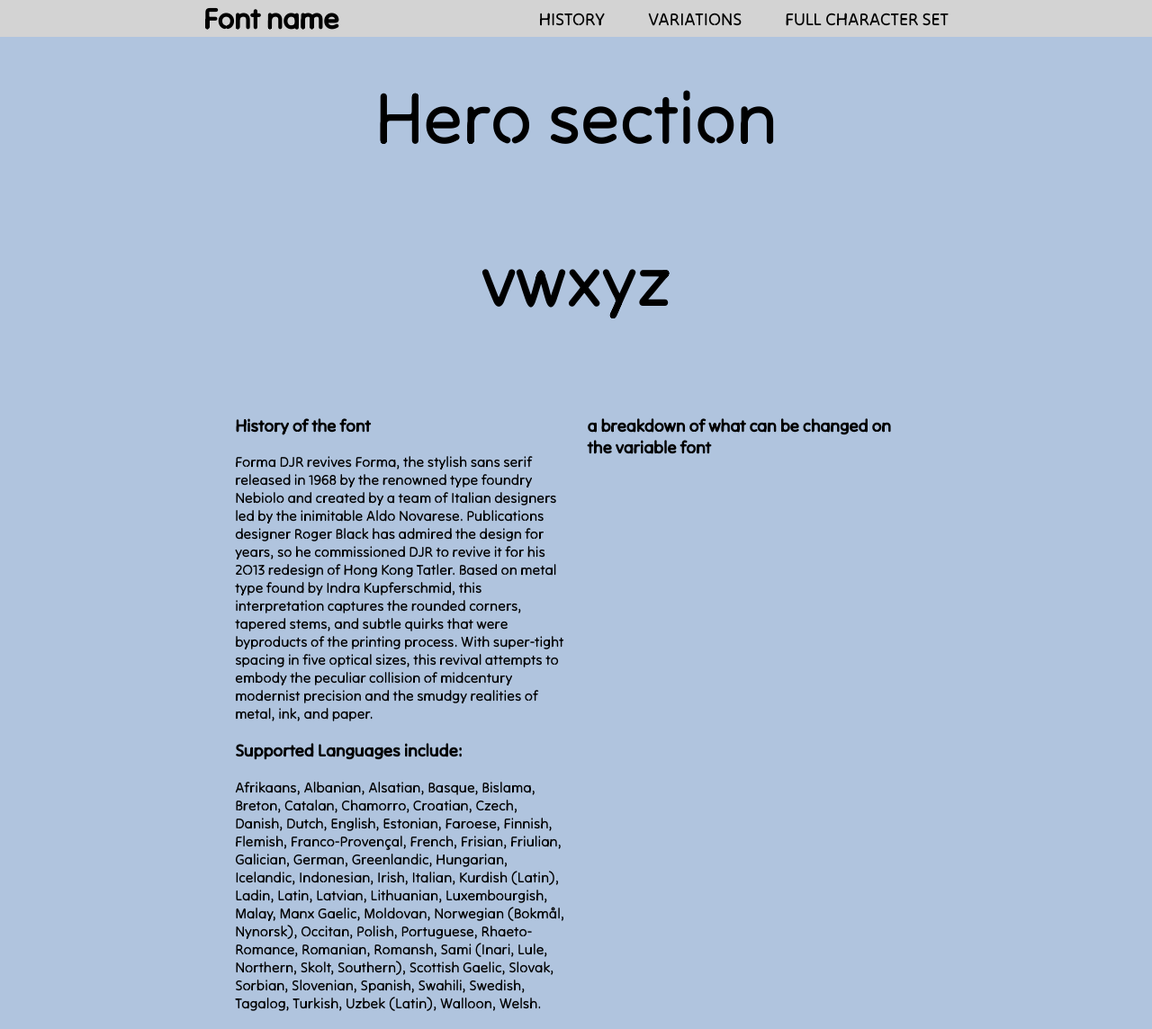
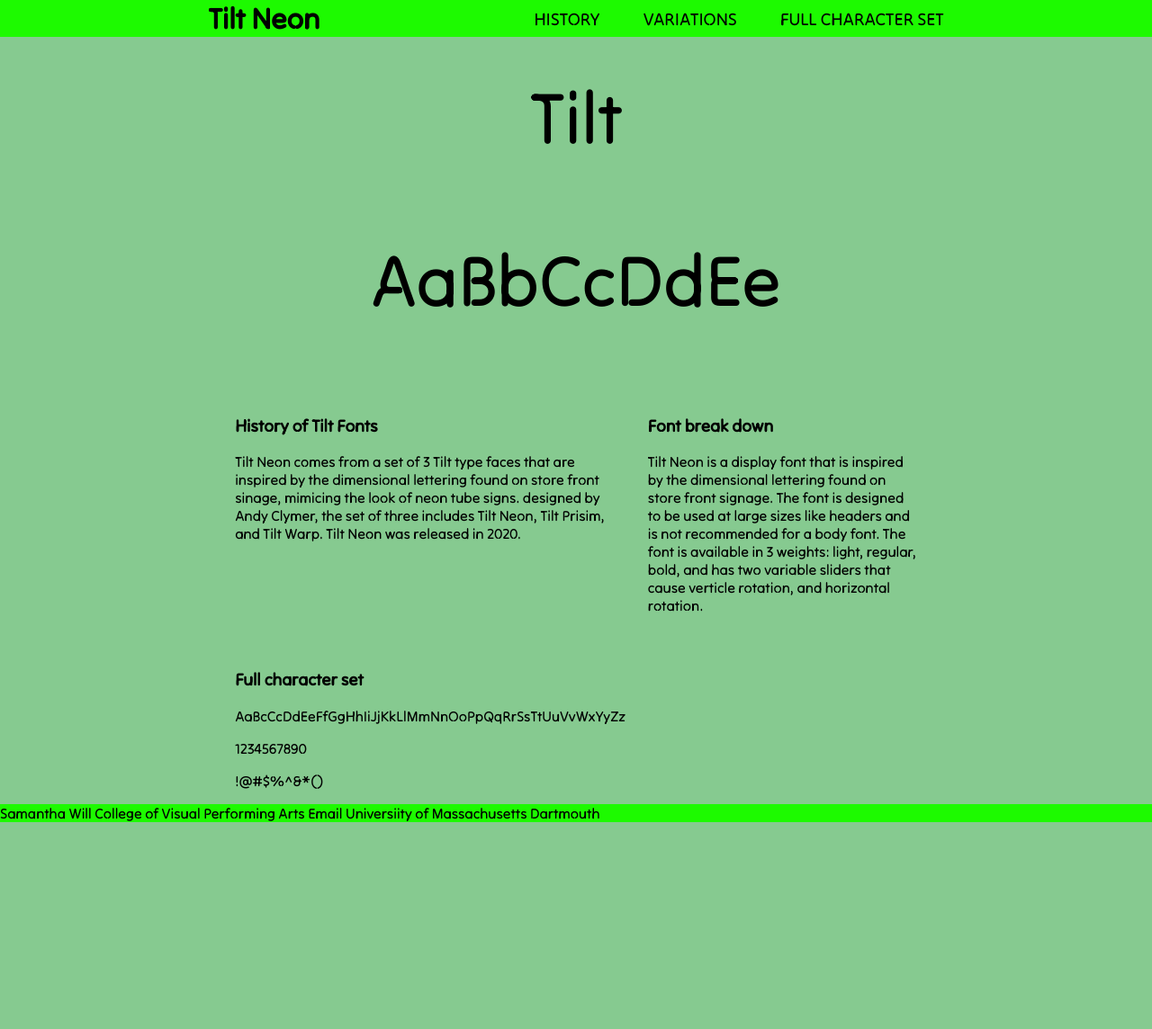
Before and after one commit to SamWillDesign/tilt-neon, a plain HTML site: page index.html in a window 1280 px wide. Shown: the top 1144 px of the page at 90% size. After the commit the page ends 914 px from the top, so only its background shows below. Drawn offline with Linux system fonts and the light colour scheme.

Commit message:
Changed colors, Updated nav bar, added paragraphs, attempted footer info

```diff
--- a/index.html
+++ b/index.html
@@ -6,18 +6,17 @@
     <meta name="viewport" content="width=device-width, initial-scale=1.0">
     <link rel="stylesheet" href="main.css">
     <link rel="stylesheet" href="navigation.css">
-    <title>Variable Type Specimen</title>
+    <title>Tilt Neon Vari Font</title>
 </head>
 <body>
     <header>
-        <h1 class="logo">Font name</h1>
+        <h1 class="logo">Tilt Neon</h1>
           <input type="checkbox" id="nav-checkbox" class="nav-checkbox">
           <nav class="page-nav">
                   <ul>
-                      <li><a href="#">History</a></li>
-                      <li><a href="#">Variations</a></li>
-                      <li><a href="#">Full character set</a></li>
-
+                      <li><a href="#history">History</a></li>
+                      <li><a href="#variations">Variations</a></li>
+                      <li><a href="#alphabet">Full character set</a></li>
              </ul>
               </nav>
        <label for="nav-checkbox" class="nav-checkbox-icon">
@@ -26,36 +25,34 @@
           </header>
           <!-- Hero section -->
           <section class="hero">
-                <h3>Hero section</h3>
-                <h3>vwxyz</h3>
+                <h3>Tilt</h3>
+                <h3>AaBbCcDdEe</h3>
           </section>
           <!-- Type history -->
 <section class="page-wrapper">
-          <section class="history">
-            <h1>History of the font</h1>
+    <section id="history">
+        <h1>History of Tilt Fonts</h1>
         <p>
-                    Forma DJR revives Forma, the stylish sans serif released in 1968 by the renowned type foundry Nebiolo and created by a team of Italian designers led by the inimitable Aldo Novarese. Publications designer Roger Black has admired the design for years, so he commissioned DJR to revive it for his 2O13 redesign of Hong Kong Tatler. Based on metal type found by Indra Kupferschmid, this interpretation captures the rounded corners, tapered stems, and subtle quirks that were byproducts of the printing process. With super-tight spacing in five optical sizes, this revival attempts to embody the peculiar collision of midcentury modernist precision and the smudgy realities of metal, ink, and paper.                </p>
-                <h1>Supported Languages include:</h1>
-                <p>Afrikaans, Albanian, Alsatian, Basque, Bislama, Breton, Catalan, Chamorro, Croatian, Czech, Danish, Dutch, English, Estonian, Faroese, Finnish, Flemish, Franco-Provençal, French, Frisian, Friulian, Galician, German, Greenlandic, Hungarian, Icelandic, Indonesian, Irish, Italian, Kurdish (Latin), Ladin, Latin, Latvian, Lithuanian, Luxembourgish, Malay, Manx Gaelic, Moldovan, Norwegian (Bokmål, Nynorsk), Occitan, Polish, Portuguese, Rhaeto-Romance, Romanian, Romansh, Sami (Inari, Lule, Northern, Skolt, Southern), Scottish Gaelic, Slovak, Sorbian, Slovenian, Spanish, Swahili, Swedish, Tagalog, Turkish, Uzbek (Latin), Walloon, Welsh.</p>
+           Tilt Neon comes from a set of 3 Tilt type faces that are inspired by the dimensional lettering found on store front sinage, mimicing the look of neon tube signs. designed by Andy Clymer, the set of three includes Tilt Neon, Tilt Prisim, and Tilt Warp. Tilt Neon was released in 2020.
+        </p>
     </section>
-
-          <section class="variations">
-            <h1>a breakdown of what can be changed on the variable font</h1>
+    <section id="variations">
+        <h1>Font break down</h1>
+        <p>
+            Tilt Neon is a display font that is inspired by the dimensional lettering found on store front signage. The font is designed to be used at large sizes like headers and is not recommended for a body font. The font is available in 3 weights: light, regular, bold, and has two variable sliders that cause verticle rotation, and horizontal rotation.
+        </p>
     </section>
-
-          <section class="alphabet">
+    <section id="alphabet">
         <h1>Full character set</h1>
         <p>AaBcCcDdEeFfGgHhIiJjKkLlMmNnOoPpQqRrSsTtUuVvWxYyZz</p>
         <p>1234567890</p>
         <p>!@#$%^&*()</p>
-
     </section>
-
-          </div>
 </section>
           <!-- Start of the footer -->
           <footer>
-            Footer content goes here
+            Samantha Will        College of Visual Performing Arts
+            Email                Universiity of Massachusetts Dartmouth
           </footer>
 
 </body>
--- a/main.css
+++ b/main.css
@@ -1,12 +1,12 @@
 @font-face {
+    font-family: 'Tilt Neon';
     src: url("fonts/TiltNeon[HROT\,VROT].woff2") format("woff2");
-        font-family:'Tilt Neon';
-        font-style: normal;
-        font-weight: normal;
-        }
+    font-style: normal;
+    font-weight: normal;
+}
 
     body{
-    background-color: lightsteelblue;
+    background-color: rgba(6, 146, 25, 0.484);
     font-family: 'Tilt Neon', sans-serif;
 }
 /* how the page wrapper will appear on mobile */
@@ -41,12 +41,12 @@ grid-area: a;
 }
 /* CSS for the footer */
 footer{
-    background-color: gray;
+    background-color: rgb(29, 250, 0);
 }
 
 /* variable font animation */
 h3{
-    font-weight:20;
+    font-weight: 20;
     text-align: center;
     font-size: 5em;
     animation: weightChange 7s infinite;
@@ -62,14 +62,14 @@ h3{
 }
 /* variable font that changes on hover */
 .variable-font{
-    font-weight:1 ;
+    font-weight: 1;
     height:100vh;
     font-size: 10em;
     display:grid;
     place-content: center;
     margin: 0;
     text-align: center;
-    font-variation-settings: "wght" 40, "wdth" 0, "XXXX" 1;
+    font-variation-settings: "wght" 40, "wdth" 0;
     transition:
         font-weight 500ms,
         font-variation-settings 3s;
@@ -83,5 +83,5 @@ h3{
     place-content: center;
     margin: 0;
     text-align: center;
-    font-variation-settings: "wght" 120, "wdth" 0, "XXXX" 100;
+    font-variation-settings: "wght" 120, "wdth" 0;
 }
--- a/navigation.css
+++ b/navigation.css
@@ -8,7 +8,7 @@
 
   header {
     /* where to set the color of the nav bar */
-      background: lightgray;
+      background: rgb(29, 250, 0);
       text-align: center;
       top:0px;
       position: fixed;
@@ -26,7 +26,7 @@
       padding-top:10px;
       top: 100%;
       left: 0;
-      background: gray;
+      background: rgba(10, 225, 32, 0.474);
       width: 100%;
       transform: scale(1,0);
       transform-origin: top;
@@ -54,7 +54,7 @@
   }
   /* where to change the font color of the nav bar pop-up */
   nav a:hover {
-      color: orange;
+      color: rgb(255, 0, 119);
   }
 
   .nav-checkbox:checked ~ nav {
@@ -144,6 +144,7 @@
       content: '';
       display: block;
       height: 3px;
+       /* Where to change colot of underline on desktop nav*/
       background: black;
       position: absolute;
       top: 1.1em;
```
Lines whose indentation alone changed are shown as unchanged.
